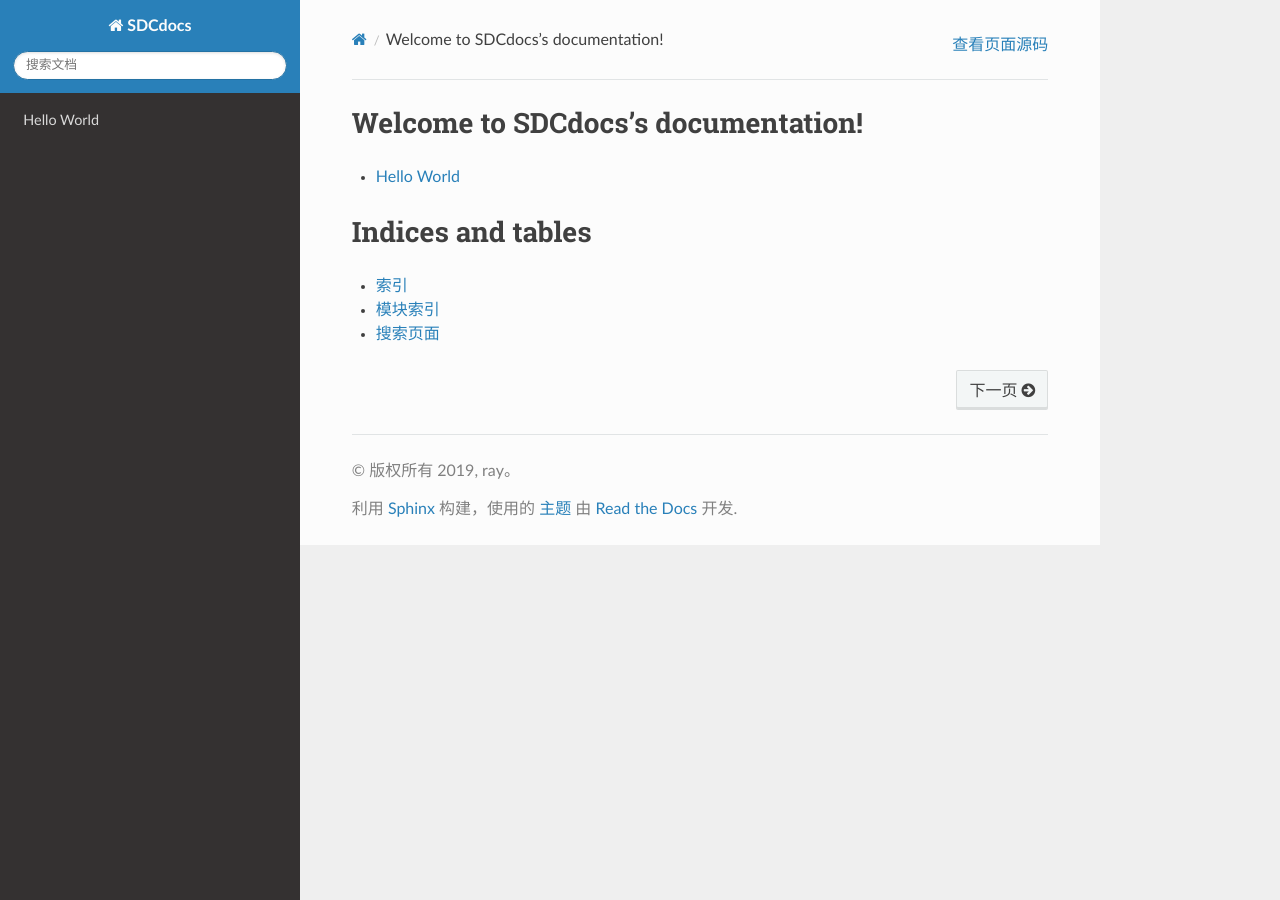
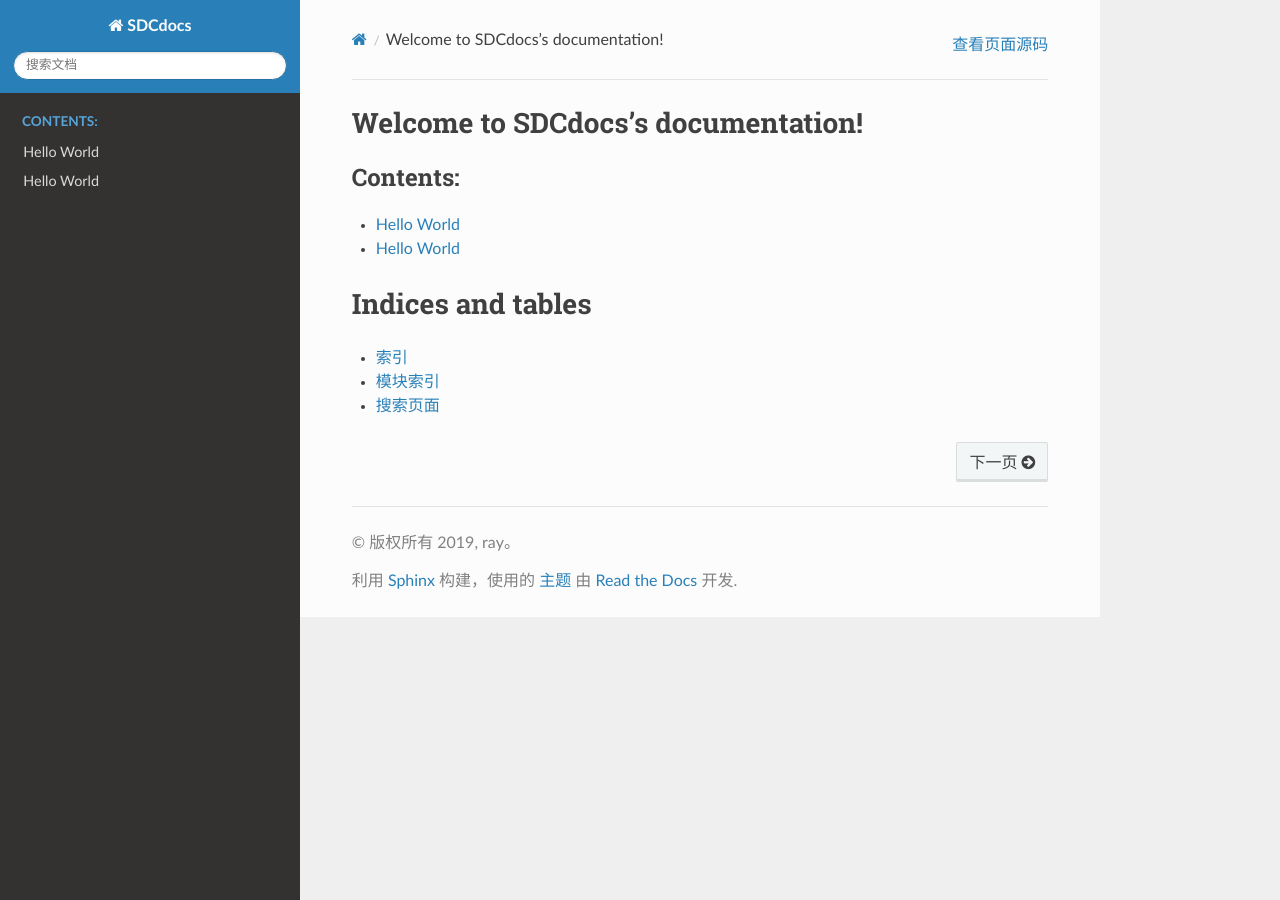
Before and after one commit to radiumray/SDCdocs, a Sphinx documentation site: the page built from source/index.rst, in a window 1280 px wide. Built offline with Sphinx 7.4.7 and the Read the Docs theme 2.0.0, drawn with Linux system fonts in a browser that asks for light colours.

Commit message:
update
update

```diff
--- /dev/null
+++ b/source/contents.rst
@@ -0,0 +1,2 @@
+Hello World
+===========
--- a/source/index.rst
+++ b/source/index.rst
@@ -8,7 +8,9 @@ Welcome to SDCdocs's documentation!
 
 .. toctree::
    :maxdepth: 1
+   :caption: Contents:
 
+   contents
    helloworld
 
 Indices and tables
```
